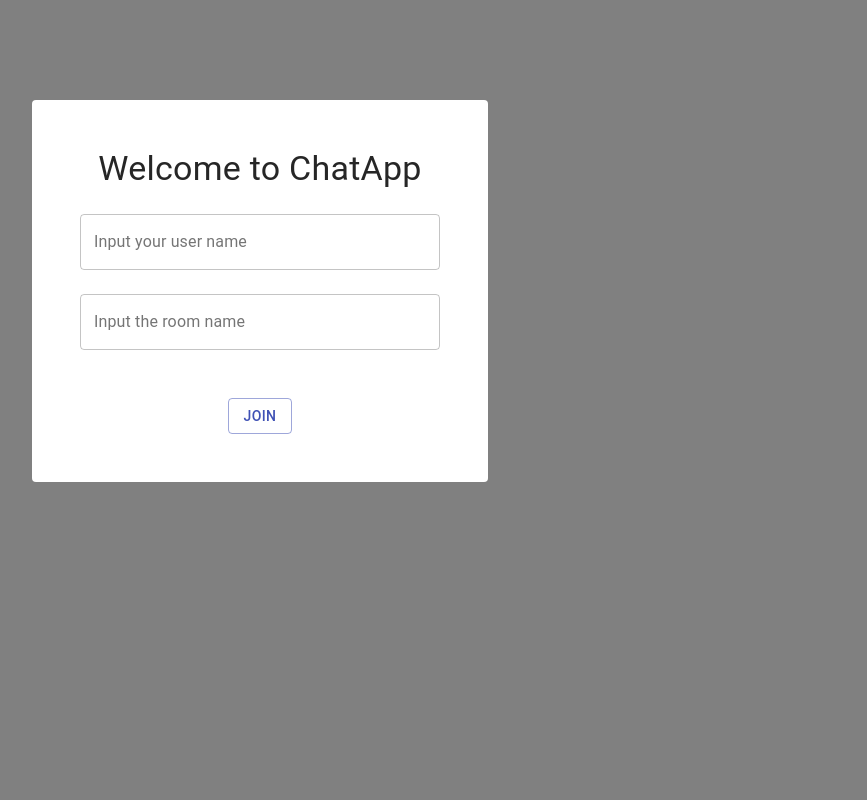
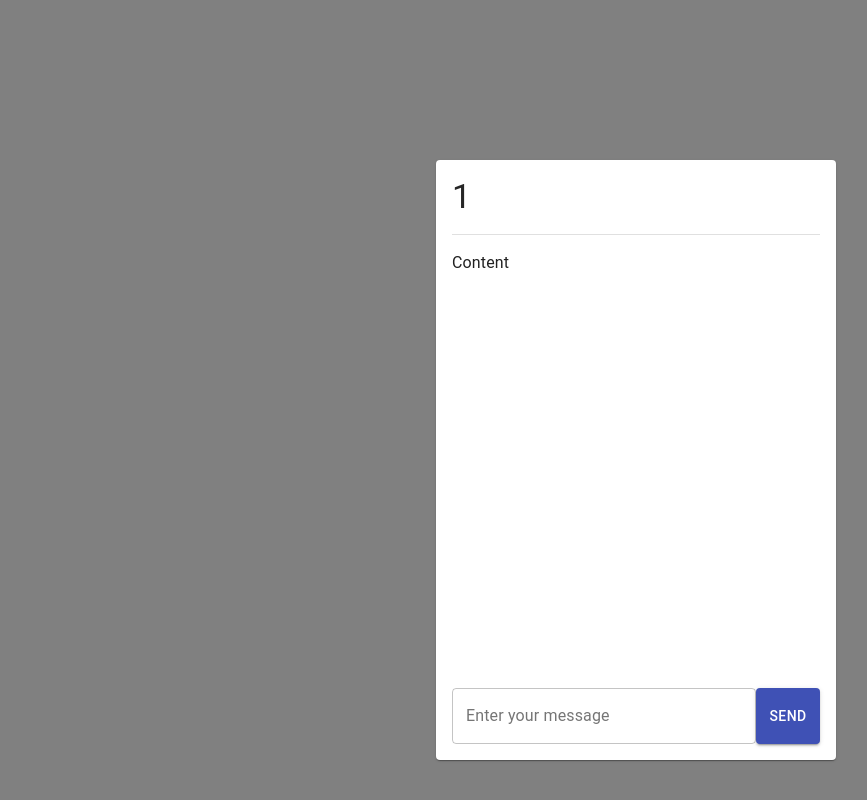
Before and after one commit to pwang918/chat-frontend, a React (Create React App) app: page /chat/1 in a window 1280 px wide. Before the commit this address led to /login. Shown: the top 800 px of the page, without its empty margins (380-1247 px from the left). Built offline with nearby package versions, Linux system fonts and the light colour scheme.

Commit message:
Add a chat component

```diff
--- a/src/App.jsx
+++ b/src/App.jsx
@@ -3,6 +3,7 @@ import {
   BrowserRouter as Router, Redirect, Route, Switch,
 } from 'react-router-dom';
 
+import Chat from 'pages/Chat';
 import Login from 'pages/Login';
 
 function App() {
@@ -11,6 +12,7 @@ function App() {
       <Switch>
         <Route exact path="/" render={() => <Redirect to="login" />} />
         <Route path="/login" component={Login} />
+        <Route path="/chat/:room" component={Chat} />
         <Redirect to="/" />
       </Switch>
     </Router>
--- a/src/index.css
+++ b/src/index.css
@@ -8,6 +8,12 @@ body {
   -moz-osx-font-smoothing: grayscale;
 }
 
+body > #root {
+  min-height: 100vh;
+  display: flex;
+  flex-direction: column;
+}
+
 code {
   font-family: source-code-pro, Menlo, Monaco, Consolas, 'Courier New',
     monospace;
--- /dev/null
+++ b/src/pages/Chat.jsx
@@ -0,0 +1,45 @@
+import React from 'react';
+import { useParams } from 'react-router-dom';
+import {
+  Box, Button, Container, Divider, Grid, Paper, TextField, Typography,
+} from '@material-ui/core';
+import { makeStyles } from '@material-ui/core/styles';
+
+const useStyles = makeStyles(() => ({
+  container: {
+    display: 'flex',
+    flex: 1,
+    alignItems: 'flex-end',
+  },
+  content: {
+    width: 400,
+    height: 600,
+  },
+}));
+
+export default function Chat() {
+  const classes = useStyles();
+  const { room } = useParams();
+
+  return (
+    <Container component="main" className={classes.container}>
+      <Box width={1} m={5} display="flex" justifyContent="flex-end">
+        <Paper className={classes.content}>
+          <Box p={2} display="flex" flexDirection="column" boxSizing="border-box" height={1}>
+            <Typography variant="h4">{room}</Typography>
+            <Box py={2}>
+              <Divider />
+            </Box>
+            <Box height={1}>
+              <Typography>Content</Typography>
+            </Box>
+            <Grid container wrap="nowrap">
+              <TextField label="Enter your message" variant="outlined" fullWidth />
+              <Button variant="contained" color="primary">Send</Button>
+            </Grid>
+          </Box>
+        </Paper>
+      </Box>
+    </Container>
+  );
+}
--- a/src/pages/Login.jsx
+++ b/src/pages/Login.jsx
@@ -1,6 +1,12 @@
-import React from 'react';
+import React, { useState } from 'react';
 import {
-  Box, Button, Container, Grid, Paper, TextField, Typography,
+  Box,
+  Button,
+  Container,
+  Grid,
+  Paper,
+  TextField,
+  Typography,
 } from '@material-ui/core';
 import { makeStyles } from '@material-ui/core/styles';
 
@@ -21,23 +27,46 @@ const useStyles = makeStyles((theme) => ({
 
 export default function Login() {
   const classes = useStyles();
+  const [username, setUsername] = useState('');
+  const [roomname, setRoomname] = useState('');
 
   return (
     <Container component="main" className={classes.container}>
-      <Paper p={3} className={classes.content} elevation={0}>
+      <Paper className={classes.content} elevation={0}>
         <Grid container direction="column" spacing={3}>
           <Grid item>
             <Typography variant="h4" align="center">Welcome to ChatApp</Typography>
           </Grid>
           <Grid item>
-            <TextField label="Input your user name" name="username" variant="outlined" fullWidth />
+            <TextField
+              label="Input your user name"
+              name="username"
+              value={username}
+              variant="outlined"
+              fullWidth
+              onChange={(event) => setUsername(event.target.value)}
+            />
           </Grid>
           <Grid item>
-            <TextField label="Input the room name" name="roomname" variant="outlined" fullWidth />
+            <TextField
+              label="Input the room name"
+              name="roomname"
+              value={roomname}
+              variant="outlined"
+              fullWidth
+              onChange={(event) => setRoomname(event.target.value)}
+            />
           </Grid>
           <Grid item>
             <Box display="flex" justifyContent="center" mt={3} width={1}>
-              <Button variant="outlined" color="primary">Join</Button>
+              <Button
+                variant="contained"
+                color="primary"
+                disabled={!username || !roomname}
+                href={`/chat/${roomname}`}
+              >
+                Join
+              </Button>
             </Box>
           </Grid>
         </Grid>
```
